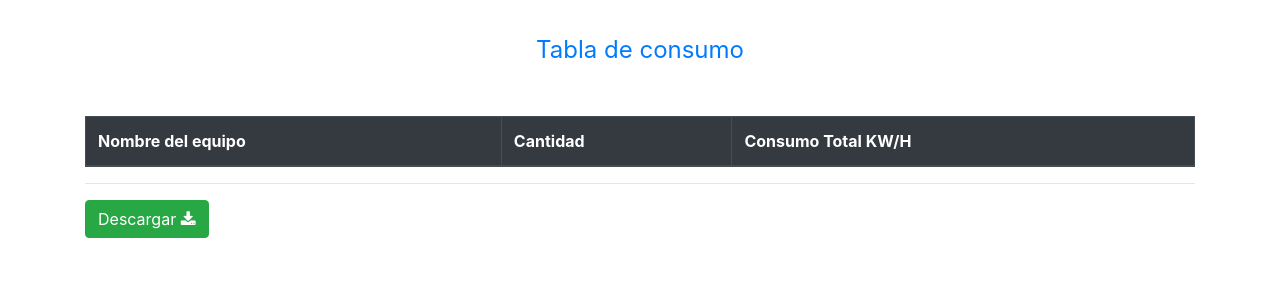
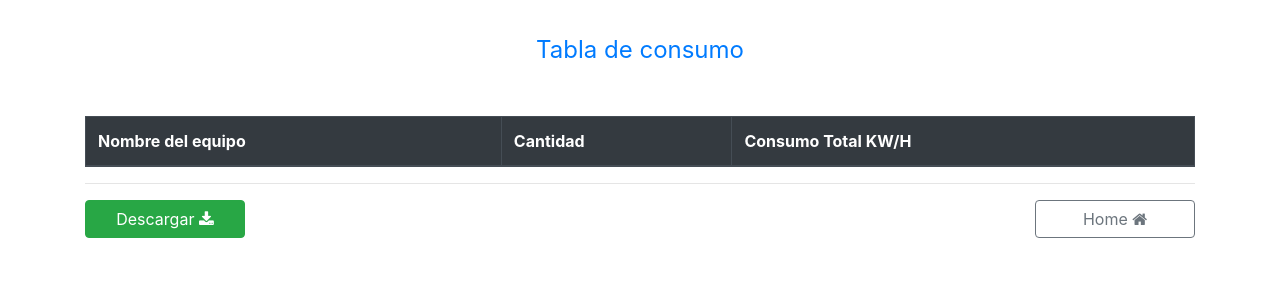
Before and after one commit to AlexCuencaM/calculadora-SFV, a Django app: template templates/calculadora/reporte.html in a window 1280 px wide. Shown: the part 401-701 px from the top of the page. Run offline with Django 3.2, Linux system fonts and the light colour scheme; the template is opened without the code that fills it, so the values that code supplies are empty; some libraries are stand-ins or nearby versions.

Commit message:
Adicion de boton home en reporte.html

```diff
--- a/calculadora/views.py
+++ b/calculadora/views.py
@@ -27,6 +27,8 @@ def detalles():
 
 # Create your views here.
 def home(request,ventana=""):
+    request.session['token'] = ""
+    request.session['datos'] = ""
     if(ventana=="slider"):
         return render(request,'calculadora/inicio.html')
     elif(ventana=="info"):
--- a/templates/calculadora/reporte.html
+++ b/templates/calculadora/reporte.html
@@ -101,7 +101,15 @@
 			</tbody>
 		</table>
 	<hr>
-	<a class="btn btn-success" href="/reporte/{{TotalPanel}}/{{TotalBateria}}/{{resultadosDevices}}/{{inversor}}/{{ah}}/{{panelCantidad}}/{{metro}}/{{conector}}/">Descargar <i class="fa fa-download"></i></a>
+	<div class="row">
+		<div class="col-2 col-sm-2 col-md-2">
+			<a class="btn btn-block btn-success" href="/reporte/{{TotalPanel}}/{{TotalBateria}}/{{resultadosDevices}}/{{inversor}}/{{ah}}/{{panelCantidad}}/{{metro}}/{{conector}}/">Descargar <i class="fa fa-download"></i></a>
+		</div>
+		<div class="col-2 offset-col-8 col-sm-2 offset-sm-8 col-md-2 offset-md-8">
+			<a class="btn btn-block btn-outline-secondary" href={% url 'calculadora:home' %}>Home <i class="fa fa-home"></i></a>
+		</div>
+	</div>
+
 </div>
 </div>
 {% endblock 'content' %}
```
